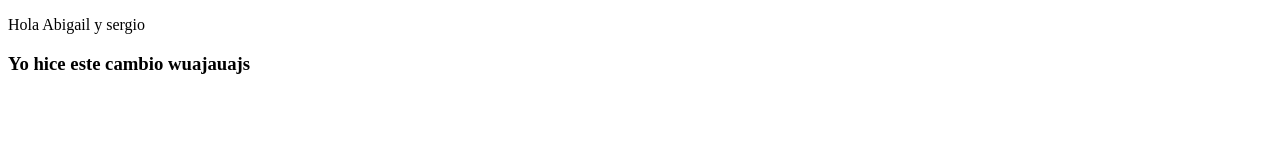
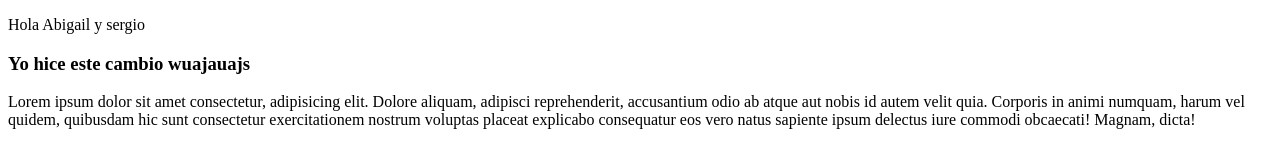
Before and after one commit to Torofms37/prueba-ASR-, a plain HTML site: page index.html in a window 1280 px wide. Drawn offline with Linux system fonts and the light colour scheme.

Commit message:
aaaesadf

```diff
--- a/index.html
+++ b/index.html
@@ -8,6 +8,6 @@
 <body>
   <p>Hola Abigail y sergio</p>
   <h3>Yo hice este cambio wuajauajs</h3>
-
+  <p>Lorem ipsum dolor sit amet consectetur, adipisicing elit. Dolore aliquam, adipisci reprehenderit, accusantium odio ab atque aut nobis id autem velit quia. Corporis in animi numquam, harum vel quidem, quibusdam hic sunt consectetur exercitationem nostrum voluptas placeat explicabo consequatur eos vero natus sapiente ipsum delectus iure commodi obcaecati! Magnam, dicta!</p>
 </body>
 </html>
```
